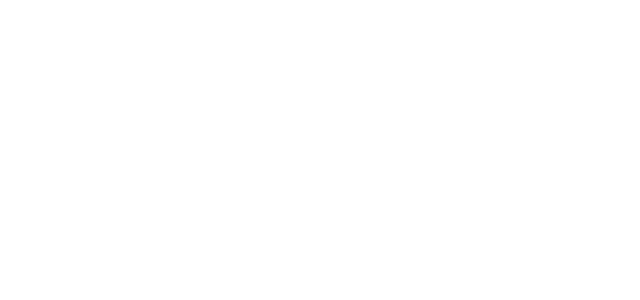
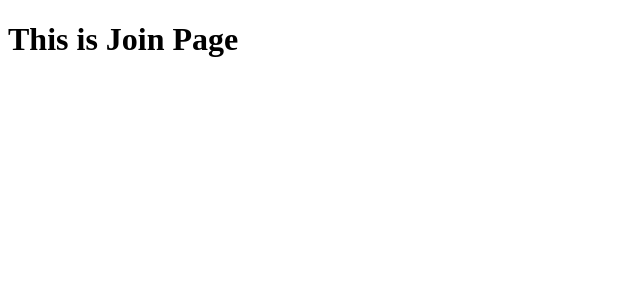
Before and after one commit to natural-nine/miniproject-FE, a React (Create React App) app: page /join in a window 1280 px wide. Before the commit this address had no page. Shown: the top 300 px of the page, without its empty margins (0-640 px from the left). Built offline with nearby package versions, Linux system fonts and the light colour scheme.

Commit message:
join
join

```diff
--- a/src/components/Router.js
+++ b/src/components/Router.js
@@ -1,6 +1,7 @@
 import React from "react"
 import { Route, Routes } from "react-router-dom";
 import Home from "../routes/Home";
+import Join from "../routes/Join";
 import Login from "../routes/Login";
 
 
@@ -10,6 +11,7 @@
             <Routes>
                 <Route path="/" element={<Home/>}/>
                 <Route path="login" element={<Login/>}/>
+                <Route path="/join" element={<Join/>}/>
             </Routes>
         </>
     )
--- /dev/null
+++ b/src/routes/Join.js
@@ -0,0 +1,13 @@
+import React from 'react';
+
+
+
+
+
+const Join = () => {
+    return(
+        <h1>This is Join Page</h1>
+    )
+}
+
+export default Join;
```
